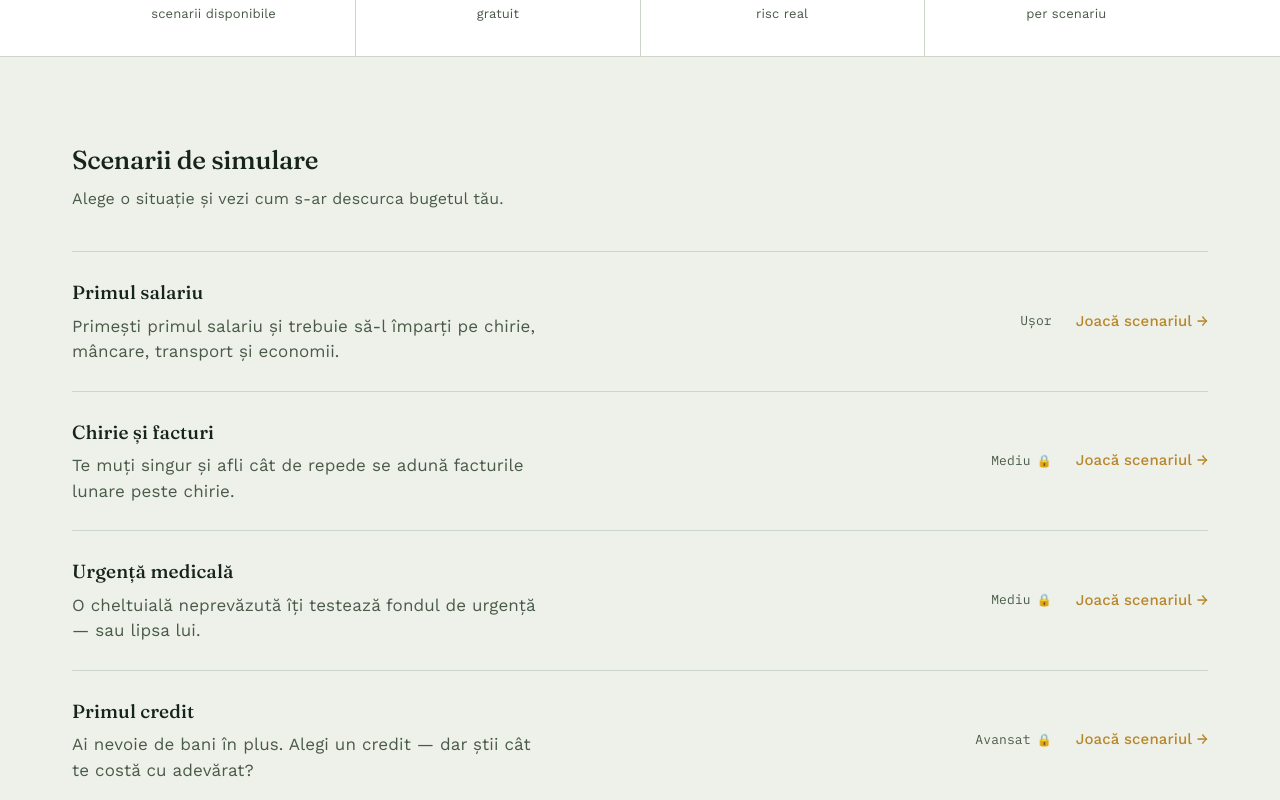
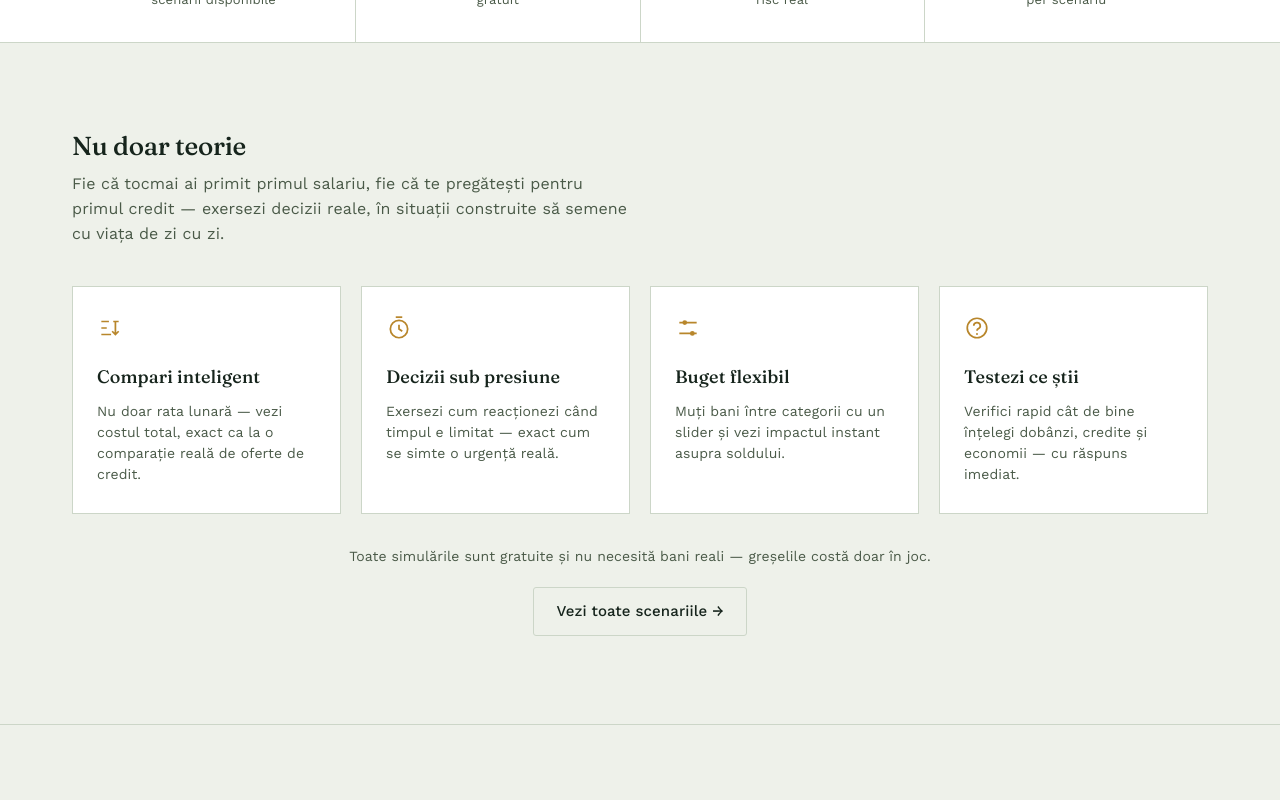
Before and after one commit to malairaudumitru/FinSim, a React (Vite) app in the folder frontend/: page / in a window 1280 px wide. Shown: the part 720-1520 px from the top of the page. Built offline with nearby package versions, Linux system fonts and the light colour scheme.

Commit message:
feat: dedicated /scenarios page, feature showcase section, info box in gameplay, hero cleanup

```diff
--- a/frontend/src/components/HomePage/HomePage.css
+++ b/frontend/src/components/HomePage/HomePage.css
@@ -29,21 +29,14 @@
     color: var(--text);
     line-height: 1.6;
     max-width: 480px;
-    margin-bottom: 32px;
     font-size: 18px;
-}
-
-.hero-actions {
-    display: flex;
-    gap: 14px;
-    flex-wrap: wrap;
 }
 
 .ledger-card {
     background: var(--surface);
     border: 1px solid var(--rule);
     padding: 28px 26px;
-    animation: ledgerFade 1.1s cubic-bezier(0.22, 1, 0.36, 1);;
+    animation: ledgerFade 1.1s cubic-bezier(0.22, 1, 0.36, 1);
 }
 
 @keyframes ledgerFade {
@@ -172,51 +165,62 @@
     font-size: 16px;
 }
 
-.scenario-list {
+.scenario-teaser-grid {
+    display: grid;
+    grid-template-columns: repeat(auto-fit, minmax(220px, 1fr));
+    gap: 20px;
+}
+
+.scenario-teaser-card {
+    position: relative;
     display: flex;
     flex-direction: column;
+    gap: 10px;
+    padding: 28px 24px;
+    background: var(--surface);
+    border: 1px solid var(--rule);
+    transition: border-color 0.4s ease, transform 0.4s ease, box-shadow 0.4s ease;
 }
 
-.scenario-row {
-    display: grid;
-    grid-template-columns: 1fr auto auto;
-    align-items: center;
-    gap: 24px;
-    padding: 26px 0;
-    border-top: 1px solid var(--rule);
+.scenario-teaser-card:hover {
+    border-color: var(--gold);
+    transform: translateY(-8px);
+    box-shadow: 0 12px 24px rgba(0, 0, 0, 0.16);
 }
 
-.scenario-row:last-child {
-    border-bottom: 1px solid var(--rule);
+.scenario-teaser-icon {
+    color: var(--gold);
+    margin-bottom: 4px;
 }
 
-.scenario-info h3 {
-    font-size: 19px;
-    margin-bottom: 6px;
+.scenario-teaser-card h3 {
+    font-size: 18px;
+    margin: 0;
 }
 
-.scenario-info p {
+.scenario-teaser-card p {
     color: var(--text);
+    font-size: 14px;
     line-height: 1.5;
-    max-width: 480px;
+    flex: 1;
 }
 
-.scenario-tag {
-    font-family: var(--mono);
-    font-size: 13px;
+.features-footer-note {
+    text-align: center;
     color: var(--text);
-    white-space: nowrap;
+    font-size: 14px;
+    margin-top: 32px;
 }
 
-.scenario-lock {
-    margin-left: 6px;
-    font-size: 12px;
+.scenario-teaser-footer {
+    display: flex;
+    justify-content: center;
+    margin-top: 20px;
 }
 
 @media (max-width: 720px) {
-    .scenario-row {
+    .scenario-teaser-grid {
         grid-template-columns: 1fr;
-        gap: 10px;
     }
 }
 
@@ -390,11 +394,11 @@
 }
 
 .review-text::before {
-    content: '"';
+    content: '“';
 }
 
 .review-text::after {
-    content: '"';
+    content: '”';
 }
 
 .review-author {
--- a/frontend/src/components/HomePage/HomePage.tsx
+++ b/frontend/src/components/HomePage/HomePage.tsx
@@ -1,11 +1,78 @@
-import { useEffect, useState } from 'react'
+import { useEffect, useState, type ReactNode } from 'react'
 import { Link } from '@tanstack/react-router'
 import AnimatedNumber from '../../shared/AnimatedNumber/AnimatedNumber'
-import { scenarios } from '../../shared/scenarios/scenariosData'
-import { useAuth } from '../../shared/AuthContext/AuthContext'
 import { useReviews } from '../../shared/ReviewsContext/ReviewsContext'
 import StarRating from '../../shared/StarRating/StarRating'
 import './HomePage.css'
+
+const features = [
+    {
+        title: 'Compari inteligent',
+        text: 'Nu doar rata lunară — vezi costul total, exact ca la o comparație reală de oferte de credit.',
+        icon: 'compara',
+    },
+    {
+        title: 'Decizii sub presiune',
+        text: 'Exersezi cum reacționezi când timpul e limitat — exact cum se simte o urgență reală.',
+        icon: 'timp',
+    },
+    {
+        title: 'Buget flexibil',
+        text: 'Muți bani între categorii cu un slider și vezi impactul instant asupra soldului.',
+        icon: 'slider',
+    },
+    {
+        title: 'Testezi ce știi',
+        text: 'Verifici rapid cât de bine înțelegi dobânzi, credite și economii — cu răspuns imediat.',
+        icon: 'quiz',
+    },
+]
+
+function IconCompara() {
+    return (
+        <svg width="26" height="26" viewBox="0 0 24 24" fill="none" stroke="currentColor" strokeWidth="1.6">
+            <path d="M4 6h7M4 12h5M4 18h9" />
+            <path d="M15 6h5M17 6v12M20 15l-3 3-3-3" />
+        </svg>
+    )
+}
+
+function IconTimp() {
+    return (
+        <svg width="26" height="26" viewBox="0 0 24 24" fill="none" stroke="currentColor" strokeWidth="1.6">
+            <circle cx="12" cy="13" r="8" />
+            <path d="M12 9v4l3 2" />
+            <path d="M9 2h6" />
+        </svg>
+    )
+}
+
+function IconSlider() {
+    return (
+        <svg width="26" height="26" viewBox="0 0 24 24" fill="none" stroke="currentColor" strokeWidth="1.6">
+            <path d="M4 7h16M4 17h16" />
+            <circle cx="9" cy="7" r="2.2" fill="currentColor" stroke="none" />
+            <circle cx="16" cy="17" r="2.2" fill="currentColor" stroke="none" />
+        </svg>
+    )
+}
+
+function IconQuiz() {
+    return (
+        <svg width="26" height="26" viewBox="0 0 24 24" fill="none" stroke="currentColor" strokeWidth="1.6">
+            <path d="M9 10a3 3 0 1 1 4 2.8c-.8.4-1 1-1 1.7" />
+            <circle cx="12" cy="17.5" r="0.9" fill="currentColor" stroke="none" />
+            <circle cx="12" cy="12" r="9" />
+        </svg>
+    )
+}
+
+const featureIcons: Record<string, ReactNode> = {
+    compara: <IconCompara />,
+    timp: <IconTimp />,
+    slider: <IconSlider />,
+    quiz: <IconQuiz />,
+}
 
 const steps = [
     {
@@ -183,8 +250,6 @@ function ReviewCarousel() {
 }
 
 function HomePage() {
-    const { isLoggedIn } = useAuth()
-
     return (
         <>
             <section className="hero">
@@ -195,14 +260,6 @@ function HomePage() {
                             Simulează decizii financiare reale — salariu, chirie, credite — și vezi
                             consecințele lor, fără să riști vreun leu.
                         </p>
-                        <div className="hero-actions">
-                            <Link to="/" hash="scenarios" className="btn btn-primary btn-lg">
-                                Începe simularea
-                            </Link>
-                            <Link to="/" hash="how-it-works" className="btn btn-ghost btn-lg">
-                                Vezi cum funcționează
-                            </Link>
-                        </div>
                     </div>
 
                     <HeroLedgerCard />
@@ -222,34 +279,31 @@ function HomePage() {
                 </div>
             </section>
 
-            <section id="scenarios" className="scenarios">
+            <section id="features" className="scenarios">
                 <div className="container">
                     <div className="section-heading">
-                        <h2>Scenarii de simulare</h2>
+                        <h2>Nu doar teorie</h2>
                         <p className="section-subtitle">
-                            Alege o situație și vezi cum s-ar descurca bugetul tău.
+                            Fie că tocmai ai primit primul salariu, fie că te pregătești pentru primul credit —
+                            exersezi decizii reale, în situații construite să semene cu viața de zi cu zi.
                         </p>
                     </div>
-                    <div className="scenario-list">
-                        {scenarios.map((s) => (
-                            <div className="scenario-row" key={s.slug}>
-                                <div className="scenario-info">
-                                    <h3>{s.nume}</h3>
-                                    <p>{s.descriere}</p>
-                                </div>
-                                <span className="scenario-tag">
-                                    {s.dificultate}
-                                    {s.necesitaCont && !isLoggedIn && (
-                                        <span className="scenario-lock" title="Necesită cont">
-                                            🔒
-                                        </span>
-                                    )}
-                                </span>
-                                <Link to="/scenarios/$slug" params={{ slug: s.slug }} className="btn btn-link">
-                                    Joacă scenariul →
-                                </Link>
+                    <div className="scenario-teaser-grid">
+                        {features.map((f) => (
+                            <div className="scenario-teaser-card" key={f.title}>
+                                <div className="scenario-teaser-icon">{featureIcons[f.icon]}</div>
+                                <h3>{f.title}</h3>
+                                <p>{f.text}</p>
                             </div>
                         ))}
+                    </div>
+                    <p className="features-footer-note">
+                        Toate simulările sunt gratuite și nu necesită bani reali — greșelile costă doar în joc.
+                    </p>
+                    <div className="scenario-teaser-footer">
+                        <Link to="/scenarios" className="btn btn-ghost">
+                            Vezi toate scenariile →
+                        </Link>
                     </div>
                 </div>
             </section>
--- /dev/null
+++ b/frontend/src/components/ScenariosListPage/ScenariosListPage.css
@@ -0,0 +1,51 @@
+.scenarios-list-section {
+    padding: 56px 0 96px;
+}
+
+.scenario-list {
+    display: flex;
+    flex-direction: column;
+}
+
+.scenario-row {
+    display: grid;
+    grid-template-columns: 1fr auto auto;
+    align-items: center;
+    gap: 24px;
+    padding: 26px 0;
+    border-top: 1px solid var(--rule);
+}
+
+.scenario-row:last-child {
+    border-bottom: 1px solid var(--rule);
+}
+
+.scenario-info h3 {
+    font-size: 19px;
+    margin-bottom: 6px;
+}
+
+.scenario-info p {
+    color: var(--text);
+    line-height: 1.5;
+    max-width: 480px;
+}
+
+.scenario-tag {
+    font-family: var(--mono);
+    font-size: 13px;
+    color: var(--text);
+    white-space: nowrap;
+}
+
+.scenario-lock {
+    margin-left: 6px;
+    font-size: 12px;
+}
+
+@media (max-width: 720px) {
+    .scenario-row {
+        grid-template-columns: 1fr;
+        gap: 10px;
+    }
+}
--- /dev/null
+++ b/frontend/src/components/ScenariosListPage/ScenariosListPage.tsx
@@ -0,0 +1,50 @@
+import { Link } from '@tanstack/react-router'
+import { scenarios } from '../../shared/scenarios/scenariosData'
+import { useAuth } from '../../shared/AuthContext/AuthContext'
+import '../../shared/ContentPage/ContentPage.css'
+import './ScenariosListPage.css'
+
+function ScenariosListPage() {
+    const { isLoggedIn } = useAuth()
+
+    return (
+        <div className="scenarios-list-page">
+            <section className="content-hero">
+                <div className="container">
+                    <h1>Scenarii de simulare</h1>
+                    <p className="content-hero-subtitle">
+                        Alege o situație financiară reală și vezi cum s-ar descurca bugetul tău.
+                    </p>
+                </div>
+            </section>
+
+            <section className="scenarios-list-section">
+                <div className="container">
+                    <div className="scenario-list">
+                        {scenarios.map((s) => (
+                            <div className="scenario-row" key={s.slug}>
+                                <div className="scenario-info">
+                                    <h3>{s.nume}</h3>
+                                    <p>{s.descriere}</p>
+                                </div>
+                                <span className="scenario-tag">
+                                    {s.dificultate}
+                                    {s.necesitaCont && !isLoggedIn && (
+                                        <span className="scenario-lock" title="Necesită cont">
+                                            🔒
+                                        </span>
+                                    )}
+                                </span>
+                                <Link to="/scenarios/$slug" params={{ slug: s.slug }} className="btn btn-link">
+                                    Joacă scenariul →
+                                </Link>
+                            </div>
+                        ))}
+                    </div>
+                </div>
+            </section>
+        </div>
+    )
+}
+
+export default ScenariosListPage
--- /dev/null
+++ b/frontend/src/routes/_app/scenarios/index.tsx
@@ -0,0 +1,6 @@
+import { createFileRoute } from '@tanstack/react-router'
+import ScenariosListPage from '../../../components/ScenariosListPage/ScenariosListPage'
+
+export const Route = createFileRoute('/_app/scenarios/')({
+    component: ScenariosListPage,
+})
--- a/frontend/src/shared/Navbar/Navbar.tsx
+++ b/frontend/src/shared/Navbar/Navbar.tsx
@@ -1,8 +1,8 @@
 import { Link } from '@tanstack/react-router'
 import ThemeToggle from '../ThemeToggle/ThemeToggle'
 import AvatarMenu from '../AvatarMenu/AvatarMenu'
-import { useAuth } from '../AuthContext/AuthContext.ts'
-import { useNotifications } from '../NotificationsContext/NotificationsContext.ts'
+import { useAuth } from '../AuthContext/AuthContext'
+import { useNotifications } from '../NotificationsContext/NotificationsContext'
 import './Navbar.css'
 
 function BellIcon() {
@@ -26,7 +26,7 @@ function Navbar() {
                 </Link>
                 <nav className="nav-links">
                     <Link to="/" hash="how-it-works">Cum funcționează</Link>
-                    <Link to="/" hash="scenarios">Scenarii</Link>
+                    <Link to="/scenarios">Scenarii</Link>
                     <Link to="/leaderboard">Clasament</Link>
                     <Link to="/faq">FAQ</Link>
                     <Link to="/contact">Contact</Link>
```
Also changed, not shown: frontend/src/components/ScenarioPlayPage/ScenarioPlayPage.css (+63 -0 lines), frontend/src/components/ScenarioPlayPage/ScenarioPlayPage.tsx (+47 -5 lines), frontend/src/routeTree.gen.ts (+21 -0 lines).
